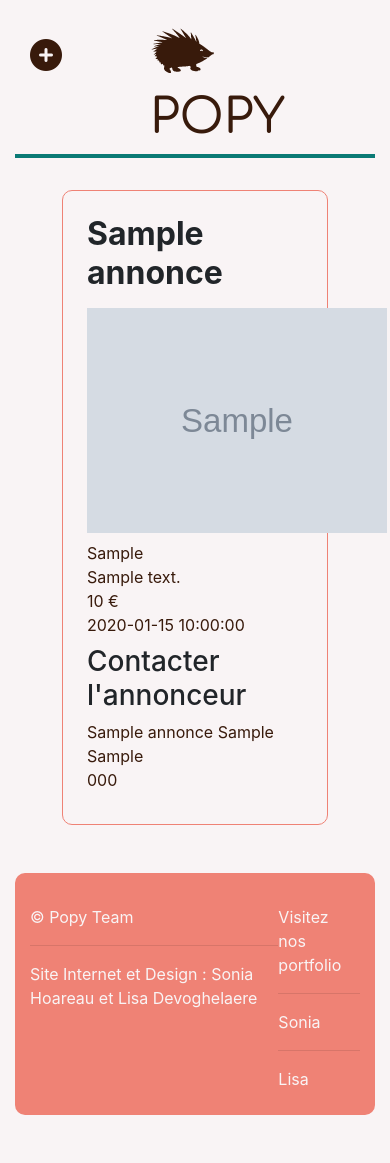
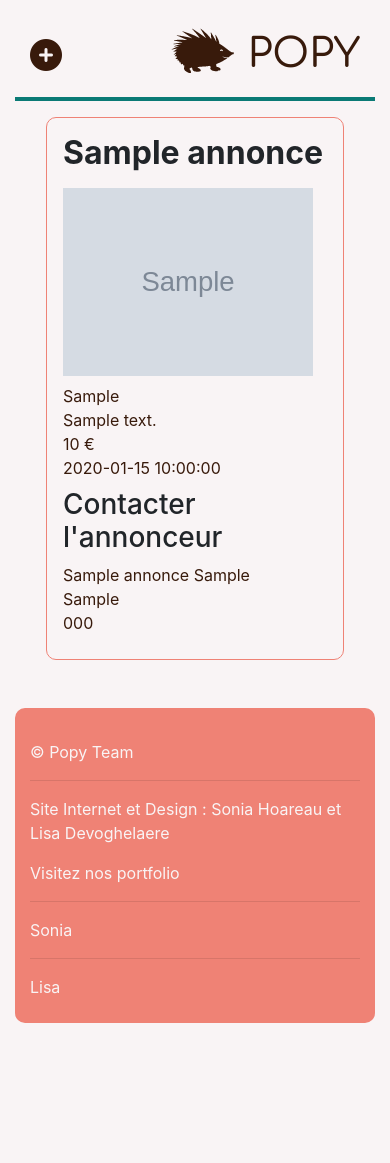
Before and after one commit to LisaDevoghelaere/petites-annonces, a PHP site: template application/template/pdf.html.twig in a window 390 px wide. After the commit the page ends 1071 px from the top, so only its background shows below. Run offline with PHP 8.4, Linux system fonts and the light colour scheme; the template is opened without the code that fills it: most values are stand-ins (such as "Sample title", 1, 10 or a date in 2020); some libraries are stand-ins or nearby versions.

Commit message:
responsive annonce/header/footer

```diff
--- a/public/css/style.css
+++ b/public/css/style.css
@@ -172,6 +172,7 @@ footer p a {
   font-size: 1.5rem;
   margin-top: 0.5rem;
   margin-bottom: 0.8rem;
+  padding-bottom: 0.3rem;
   -webkit-box-sizing: border-box;
           box-sizing: border-box;
 }
@@ -229,6 +230,45 @@ h2 {
 }
 
 @media screen and (max-width: 479px) {
+  .add {
+    font-size: 2rem;
+  }
+  .add i {
+    color: #381a0b;
+  }
+  h1 {
+    font-size: 2.5rem;
+    text-align: right;
+  }
+  h1 a:hover {
+    color: #0b7a75;
+    -webkit-text-decoration-line: none;
+            text-decoration-line: none;
+  }
+  h1 a img {
+    margin-bottom: 0.8rem;
+    text-align: left;
+  }
+  header {
+    padding-top: 1.5rem;
+    border-bottom: solid 4px;
+    border-bottom-color: #0b7a75;
+  }
+  footer {
+    display: -webkit-box;
+    display: -ms-flexbox;
+    display: flex;
+    -webkit-box-orient: vertical;
+    -webkit-box-direction: normal;
+        -ms-flex-direction: column;
+            flex-direction: column;
+    -ms-flex-line-pack: center;
+        align-content: center;
+    -webkit-box-pack: center;
+        -ms-flex-pack: center;
+            justify-content: center;
+  }
+  /*-------------------------------------Phone cartes annonces----------------------------*/
   .mini-carte {
     width: 21.85rem;
     height: 8.75rem;
@@ -274,5 +314,33 @@ h2 {
             box-sizing: border-box;
     display: block;
   }
+  /*-------------------------------------Phone Annonce----------------------------*/
+  .flex-detail-annonce {
+    display: -webkit-box;
+    display: -ms-flexbox;
+    display: flex;
+    -webkit-box-orient: vertical;
+    -webkit-box-direction: normal;
+        -ms-flex-direction: column;
+            flex-direction: column;
+    -ms-flex-line-pack: center;
+        align-content: center;
+    -webkit-box-pack: center;
+        -ms-flex-pack: center;
+            justify-content: center;
+  }
+  .photo-annonce {
+    max-width: 250px;
+    height: auto;
+    -webkit-box-sizing: border-box;
+            box-sizing: border-box;
+  }
+  .detail-annonce {
+    margin: 1rem;
+    padding: 1rem;
+    border: solid 1px #ef8275;
+    border-radius: 10px;
+    max-width: 350px;
+  }
 }
 /*# sourceMappingURL=style.css.map */
```
Also changed, not shown: public/css/style.scss (+59 -0 lines), 1 other file.
